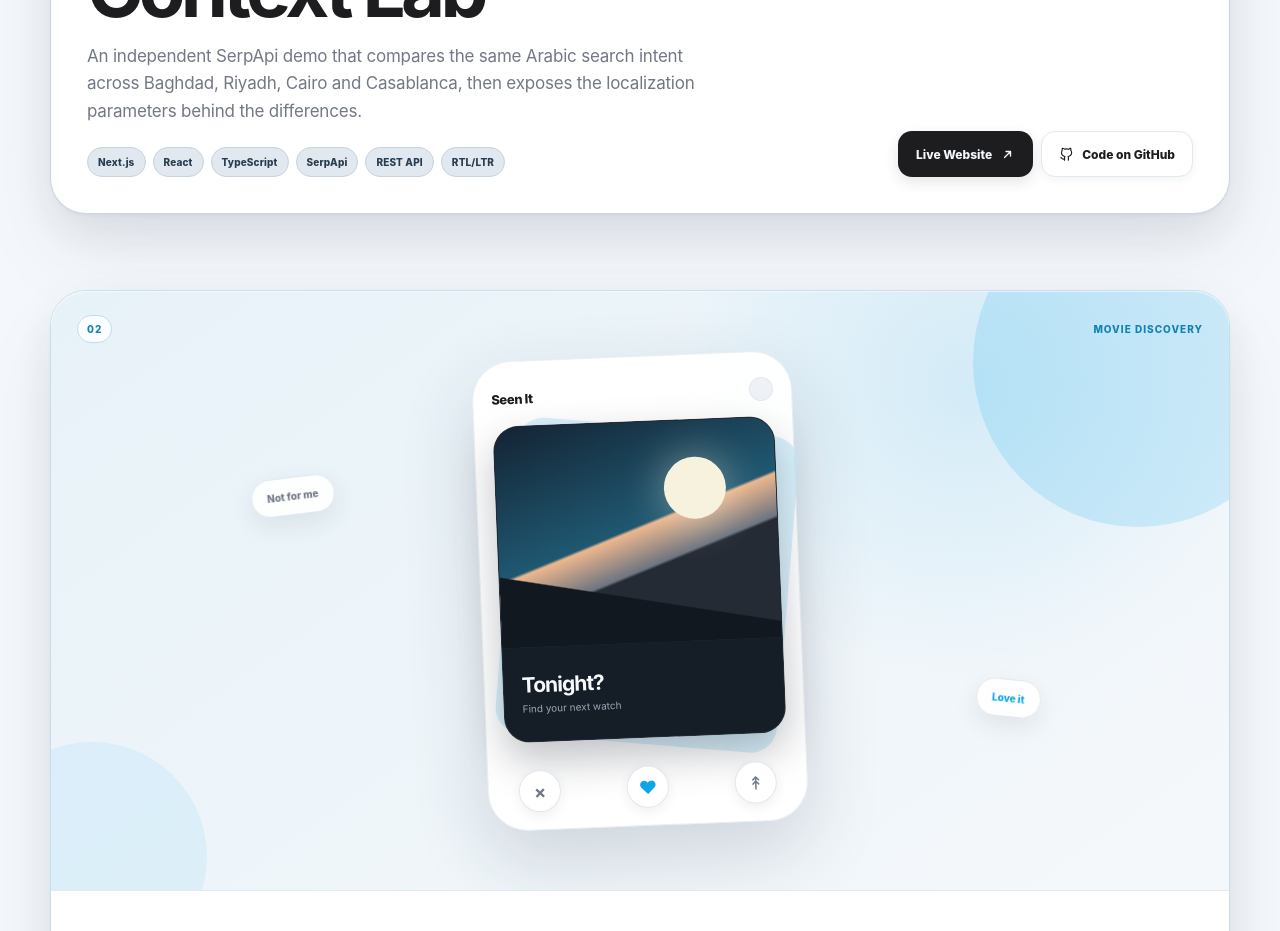
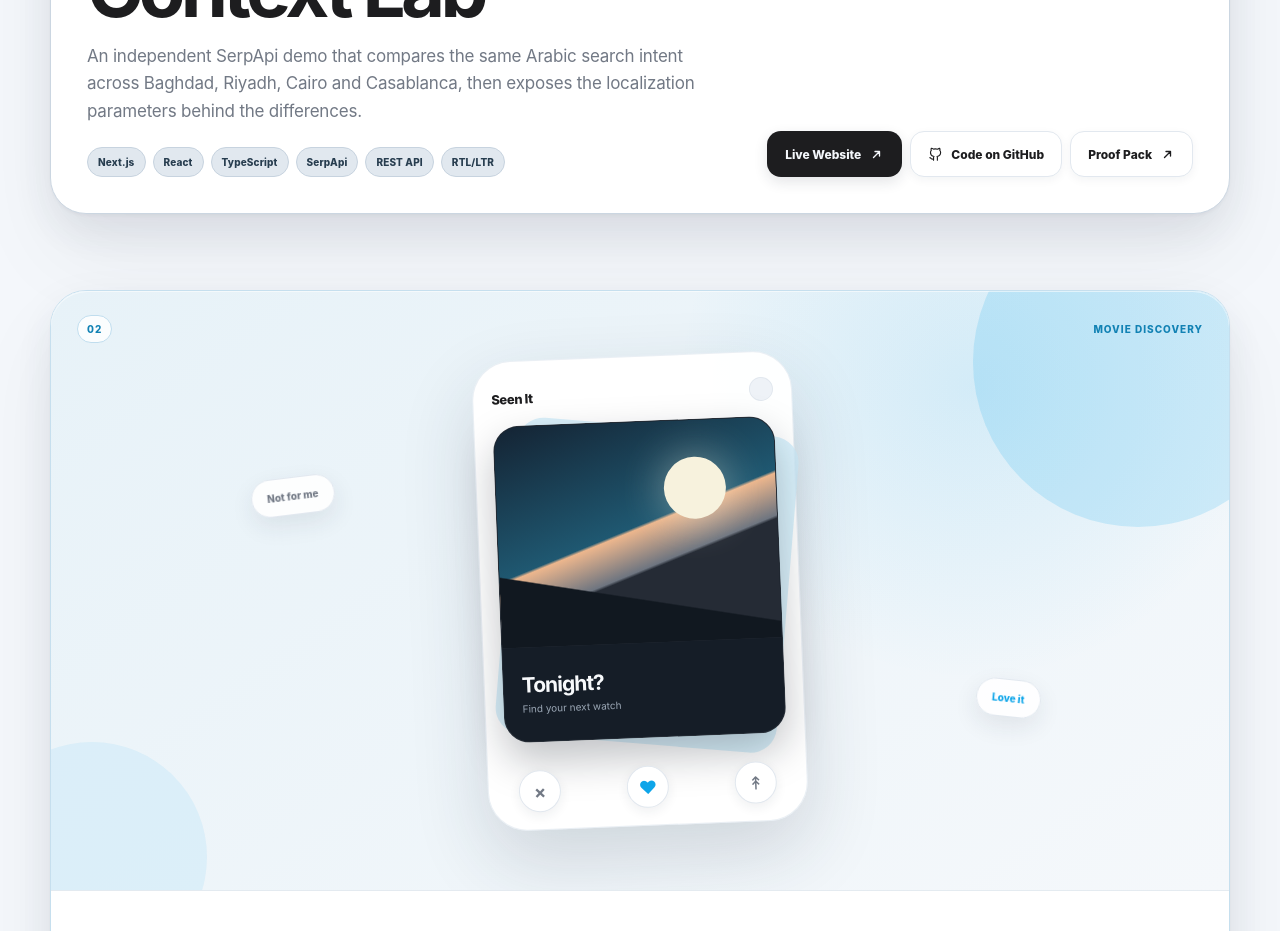
Before and after one commit to yousef-iq1/portfolio, a React (Vite) app: page / in a window 1280 px wide. Shown: the part 1360-2291 px from the top of the page. Built offline with nearby package versions, Linux system fonts and the light colour scheme.

Commit message:
Expose SerpApi proof pack from portfolio

```diff
--- a/src/App.tsx
+++ b/src/App.tsx
@@ -240,7 +240,8 @@ export default function App() {
                   <a className="project-code" href={project.sourceUrl} target="_blank" rel="noreferrer">
                     <GitHubMark /> Code on GitHub
                   </a>
-                ) : project.proofUrl ? (
+                ) : null}
+                {project.proofUrl ? (
                   <a className="project-code" href={project.proofUrl} target="_blank" rel="noreferrer">
                     Proof Pack <Arrow />
                   </a>
```
